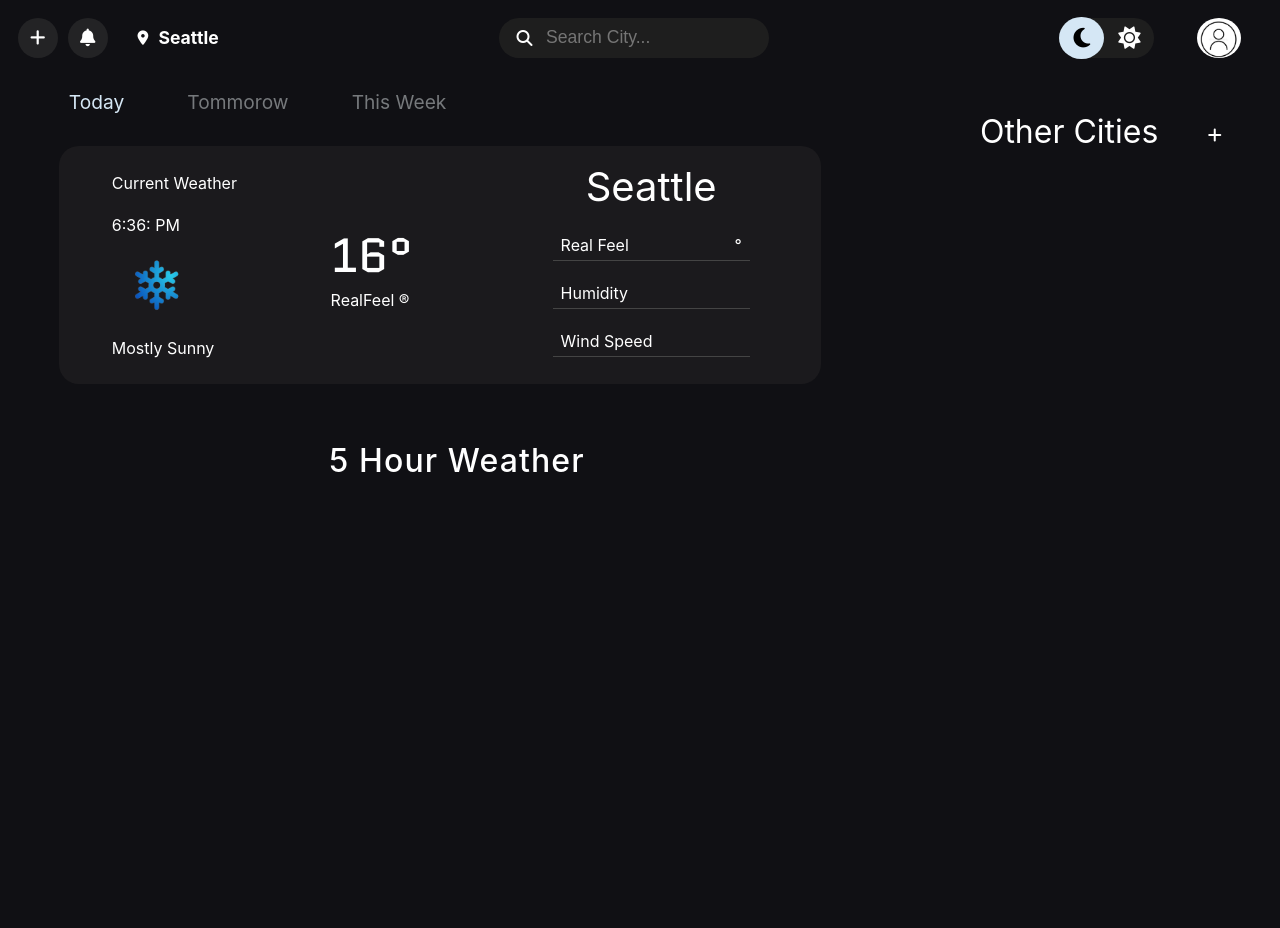
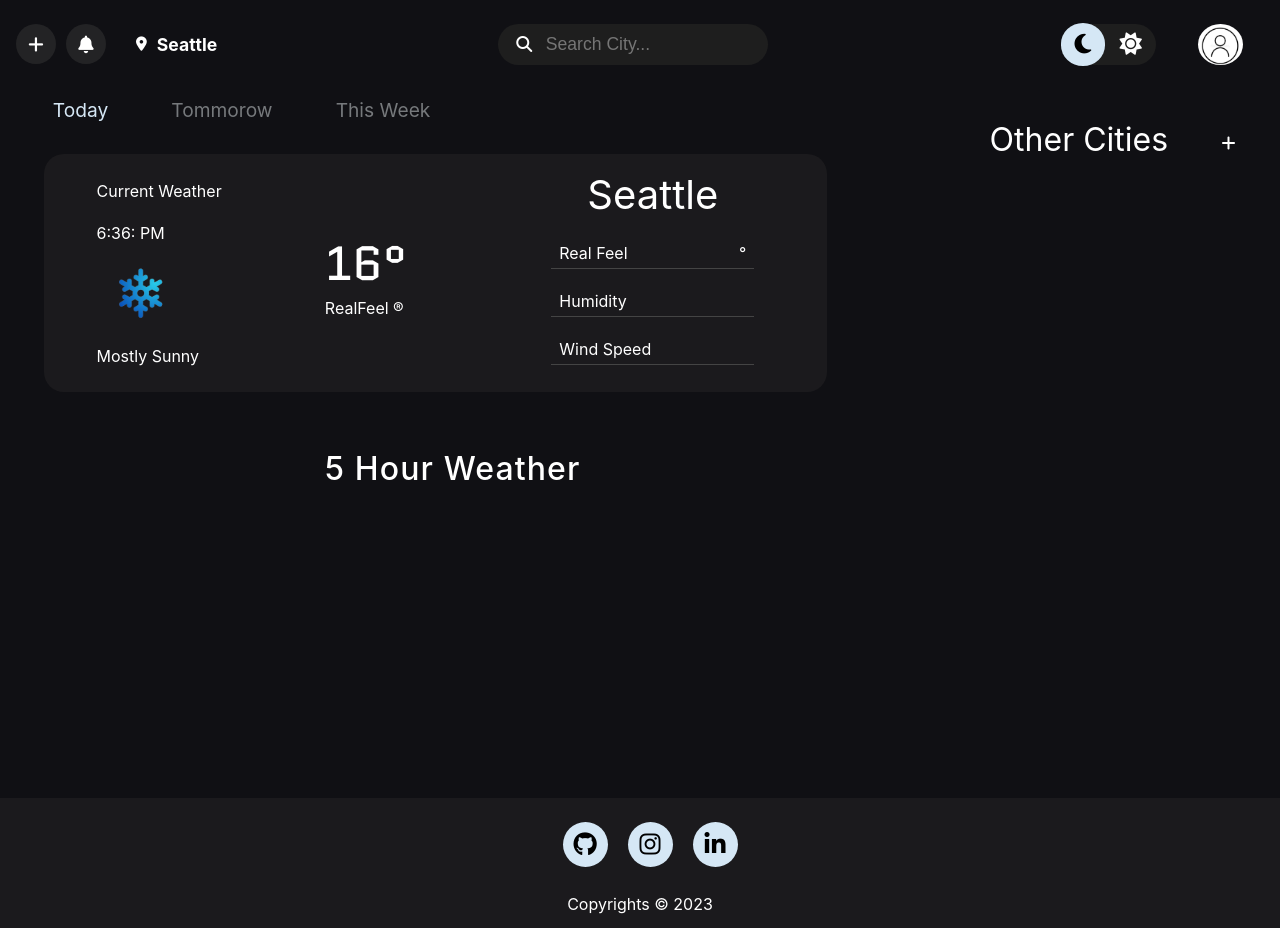
Before and after one commit to imshivam-gupta/Weather-Application-GDSC, a React (Create React App) app: page / in a window 1280 px wide. Shown: the top 928 px of the page. Before the commit the page ends 800 px from the top, so only its background shows below. Built offline with nearby package versions, Linux system fonts and the light colour scheme.

Commit message:
Started gdsc work

```diff
--- a/public/index.html
+++ b/public/index.html
@@ -28,7 +28,7 @@
       work correctly both with client-side routing and a non-root public URL.
       Learn how to configure a non-root public URL by running `npm run build`.
     -->
-    <title>React App</title>
+    <title>Weather Scanner</title>
   </head>
   <body>
     <noscript>You need to enable JavaScript to run this app.</noscript>
--- a/src/App.js
+++ b/src/App.js
@@ -1,4 +1,5 @@
 import React from 'react'
+import Footer from './components/Footer/Footer'
 import Header from './components/Header/Header'
 import LeftScreen from './screens/LeftScreen/LeftScreen'
 import RightScreen from './screens/RightScreen/RightScreen'
@@ -12,6 +13,8 @@ const App = () => {
         <LeftScreen />
         <RightScreen />
       </main>
+
+      <Footer />
     </>
   )
 }
--- /dev/null
+++ b/src/components/Footer/Footer.css
@@ -0,0 +1,53 @@
+footer{
+    background-color: var(--gray);
+    display: flex;
+    flex-direction: column;
+    align-items: center;
+    height: 10rem;
+    padding-top: 1.5rem;
+}
+
+
+.social-links{
+    display: flex;
+    flex-direction: row;
+    /* width: 15%; */
+    justify-content: space-around;
+    margin-bottom: 22px;
+}
+
+
+footer a{
+    height: 45px;
+    width: 45px;
+    background-color: var(--blue);
+    border-radius: 50%;
+    display: flex;
+    justify-content: center;
+    align-items: center;
+    margin-left: 20px;
+}
+
+footer a i{
+    color:black;
+    font-size: 1.5rem;
+    font-weight: 800;
+}
+
+.credit-displayer{
+    display: flex;
+    flex-direction: column;
+    justify-content: space-around;
+    font-weight: 400;
+    padding: 0px 0px 20px 0px;
+    height: 70px;
+}
+
+.credit-displayer span{
+    text-align: center;
+}
+
+.credit-displayer span:nth-child(2){
+    font-weight: 500;
+    font-size: 1.4rem;
+}
--- /dev/null
+++ b/src/components/Footer/Footer.js
@@ -0,0 +1,22 @@
+import React from 'react'
+import { Link } from 'react-router-dom'
+import './Footer.css'
+
+const Footer = () => {
+  return (
+    <footer>
+        <div className='social-links'>
+            <Link to='https://github.com/imshivam-gupta'><i class="fa-brands fa-github"></i></Link>
+            <Link to='https://www.linkedin.com/in/shivam-gupta-bbb669226/'><i class="fa-brands fa-instagram"></i></Link>
+            <Link to='https://www.linkedin.com/in/shivam-gupta-bbb669226/'><i class="fa-brands fa-linkedin-in"></i></Link>
+        </div>
+
+        <div className='credit-displayer'>
+            <span> Copyrights &#169; 2023</span>
+            <span>Shivam Gupta</span>
+        </div>
+    </footer>
+  )
+}
+
+export default Footer
--- a/src/index.css
+++ b/src/index.css
@@ -30,20 +30,28 @@ main{
   display: flex;
   flex-direction: row;
   box-sizing: border-box;
-  padding: 2rem 1rem 0rem 1rem;
+  padding: 1.1rem 1.1rem 1.2rem 1.1rem;
   width: 100%;
+}
+
+header{
+  padding-right: 1rem;
+  padding-left: 1rem;
+  padding-top: 0.5rem;
+  margin-bottom: 1rem;
 }
 
 body{
   background-color: var(--black);
   color: white;
-  padding: 1.1rem 1.1rem;
+  padding: 1rem 0rem 0rem 0rem;
 }
 
 a{
   text-decoration: none;
   color:white;
 }
+
 
 @media screen and (orientation : portrait){
   main{
@@ -52,6 +60,19 @@ a{
   }
 
   body{
-    padding: 1.1rem 1rem;
+    padding: 0rem 0rem;
+  }
+
+  header{
+    box-sizing: border-box;
+    width: 100%;
+    margin-bottom: 1rem;
+    padding-top: 1rem;
+    padding-left:0.8rem;
+    padding-right:0.8rem;
+  }
+
+  .nav-bar{
+    height: 8vh!important;
   }
 }
--- a/src/screens/RightScreen/RightScreen.css
+++ b/src/screens/RightScreen/RightScreen.css
@@ -60,7 +60,10 @@
         margin-top: 0.5rem;
         padding: 1.2rem 0rem 1.2rem 0rem;
         margin-left: 0%;
-        overflow-x:scroll ;
+        overflow-x:auto ;
+    }
+    .right-secn .other-city-list::-webkit-scrollbar{
+        display: none;
     }
 
     .add-city{
```
Also changed, not shown: 1 other file (tests, documents, lock files or other folders).
